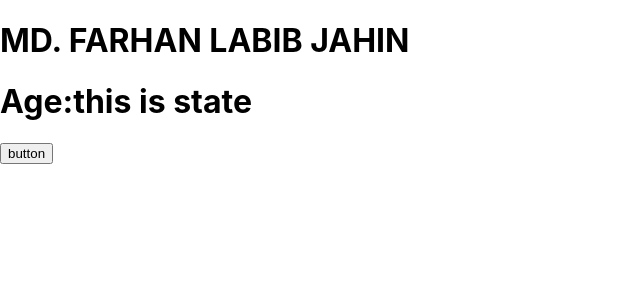
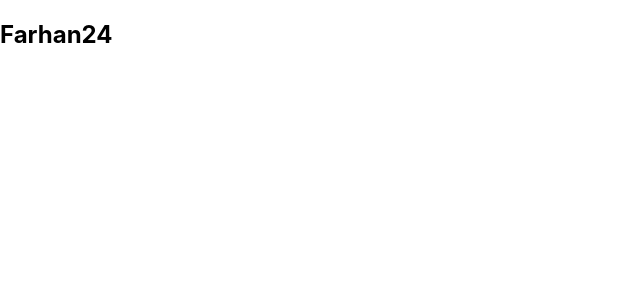
Before and after one commit to Farhan-labib/React-practice, a React (Create React App) app in the folder myreact-app/: page / in a window 1280 px wide. Shown: the top 300 px of the page, without its empty margins (0-640 px from the left). Built offline with nearby package versions, Linux system fonts and the light colour scheme.

Commit message:
destructuring props

```diff
--- a/myreact-app/src/App.js
+++ b/myreact-app/src/App.js
@@ -1,7 +1,12 @@
-function App() {
-  return (
-   <h1>my name is jahin</h1>
-  );
-}
+import React,{Component} from "react";
+import PropTypes from "prop-types";
 
-export default App;
+const App=({name,age})=>{
+ return(
+   <div>
+<h2>{name}{age}</h2>
+   </div>
+ );
+};
+
+export {App};
--- a/myreact-app/src/index.js
+++ b/myreact-app/src/index.js
@@ -1,14 +1,14 @@
 import React from 'react';
 import ReactDOM from 'react-dom/client';
 import './index.css';
-import App from './App';
+import {App} from './App';
 import Newcomp from './newcomp';
 import reportWebVitals from './reportWebVitals';
 
 const root = ReactDOM.createRoot(document.getElementById('root'));
 root.render(
   <React.StrictMode>
-    <Newcomp age={24}/>
+    <App name="Farhan" age={24}/>
   </React.StrictMode>
 );
 
```
